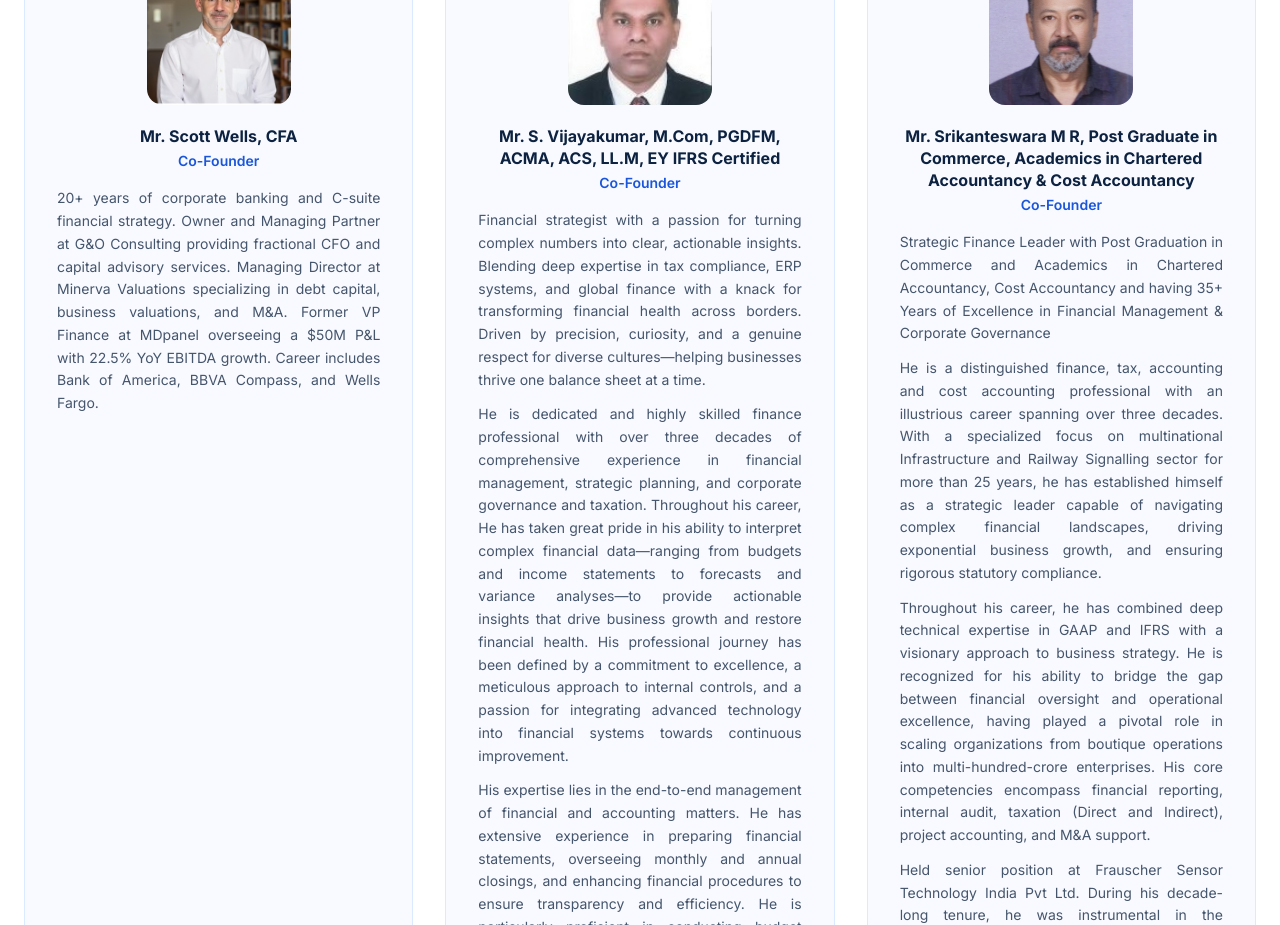
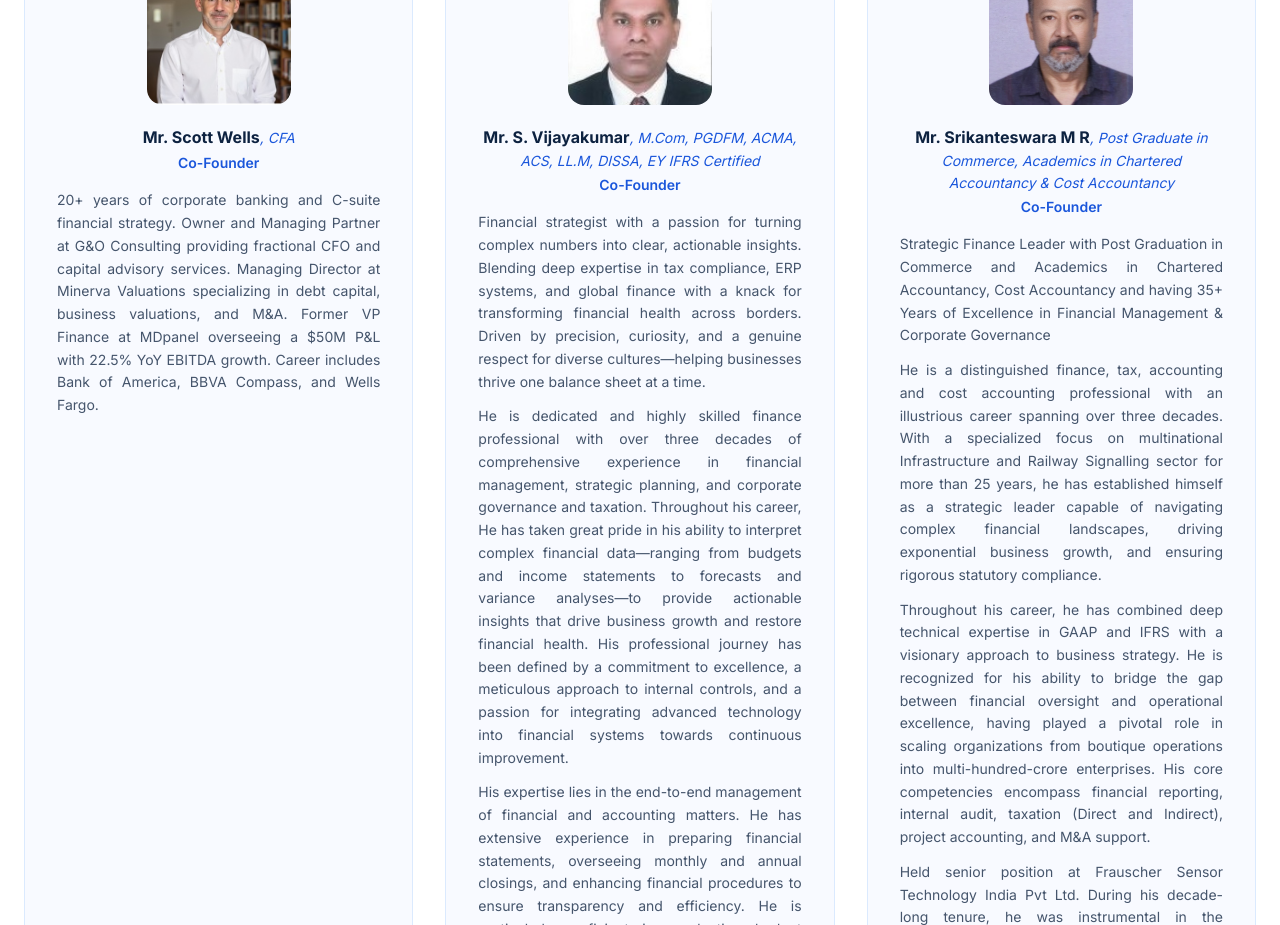
Before and after one commit to raahul1996/qagbs-website, a Next.js app: page / in a window 1280 px wide. Shown: the part 5540-6465 px from the top of the page. Built offline with nearby package versions, Linux system fonts and the light colour scheme.

Commit message:
Differentiate name vs credentials styling, add DISSA to Vijayakumar

```diff
--- a/components/Team.tsx
+++ b/components/Team.tsx
@@ -22,7 +22,8 @@ function Avatar({ src, name, initials }: { src: string; name: string; initials:
 
 const leaders = [
   {
-    name: "Mr. Scott Wells, CFA",
+    name: "Mr. Scott Wells",
+    credentials: "CFA",
     role: "Co-Founder",
     initials: "SW",
     photo: "/team/scott-wells.jpg",
@@ -31,7 +32,8 @@ const leaders = [
     contact: { phone: "(480) 215-1025", email: "scott@qagbs.com", location: "Los Angeles, CA" },
   },
   {
-    name: "Mr. S. Vijayakumar, M.Com, PGDFM, ACMA, ACS, LL.M, EY IFRS Certified",
+    name: "Mr. S. Vijayakumar",
+    credentials: "M.Com, PGDFM, ACMA, ACS, LL.M, DISSA, EY IFRS Certified",
     role: "Co-Founder",
     initials: "VK",
     photo: "/team/vijay-kumar.jpg",
@@ -56,7 +58,8 @@ His educational, ethical background is a cornerstone with which he peaked the pr
     contact: { phone: "+91 9663546561", email: "vijay@qagbs.com", location: "90 Lakshmanrao Road, Balepet, Bengaluru 560053, Karnataka, India" },
   },
   {
-    name: "Mr. Srikanteswara M R, Post Graduate in Commerce, Academics in Chartered Accountancy & Cost Accountancy",
+    name: "Mr. Srikanteswara M R",
+    credentials: "Post Graduate in Commerce, Academics in Chartered Accountancy & Cost Accountancy",
     role: "Co-Founder",
     initials: "SR",
     photo: "/team/srikanteswara.jpg",
@@ -137,7 +140,10 @@ export default function Team() {
                 </div>
 
                 {/* Name with qualifications */}
-                <h3 className="text-[#0d2240] font-bold text-base text-center mb-1 leading-snug">{leader.name}</h3>
+                <h3 className="text-center mb-1 leading-snug">
+                  <span className="text-[#0d2240] font-bold text-base">{leader.name}</span>
+                  {leader.credentials && <span className="text-[#1a56db] font-normal italic text-sm">, {leader.credentials}</span>}
+                </h3>
                 {/* Role */}
                 <p className="text-[#1a56db] text-sm font-semibold text-center mb-4">{leader.role}</p>
 
```
